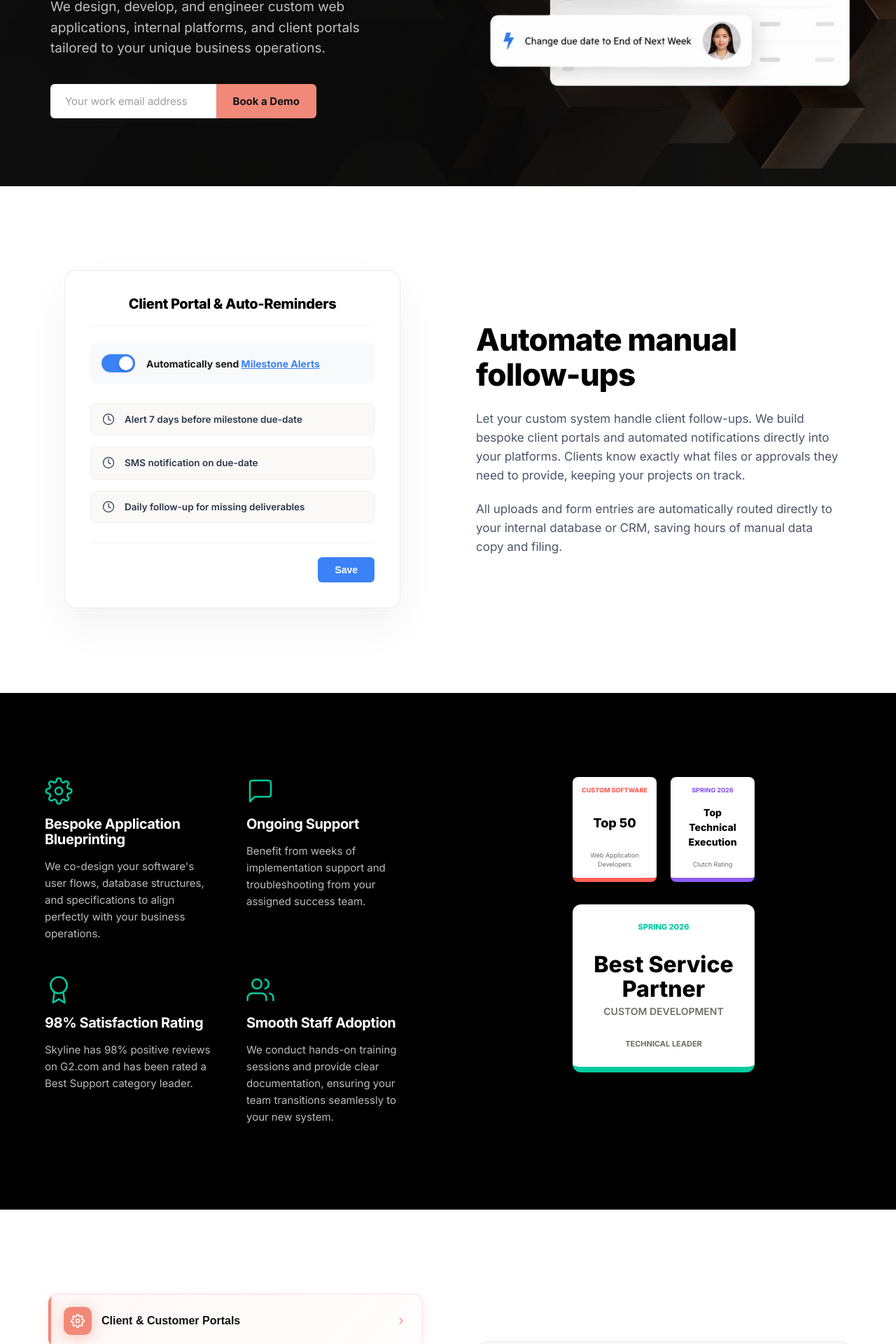
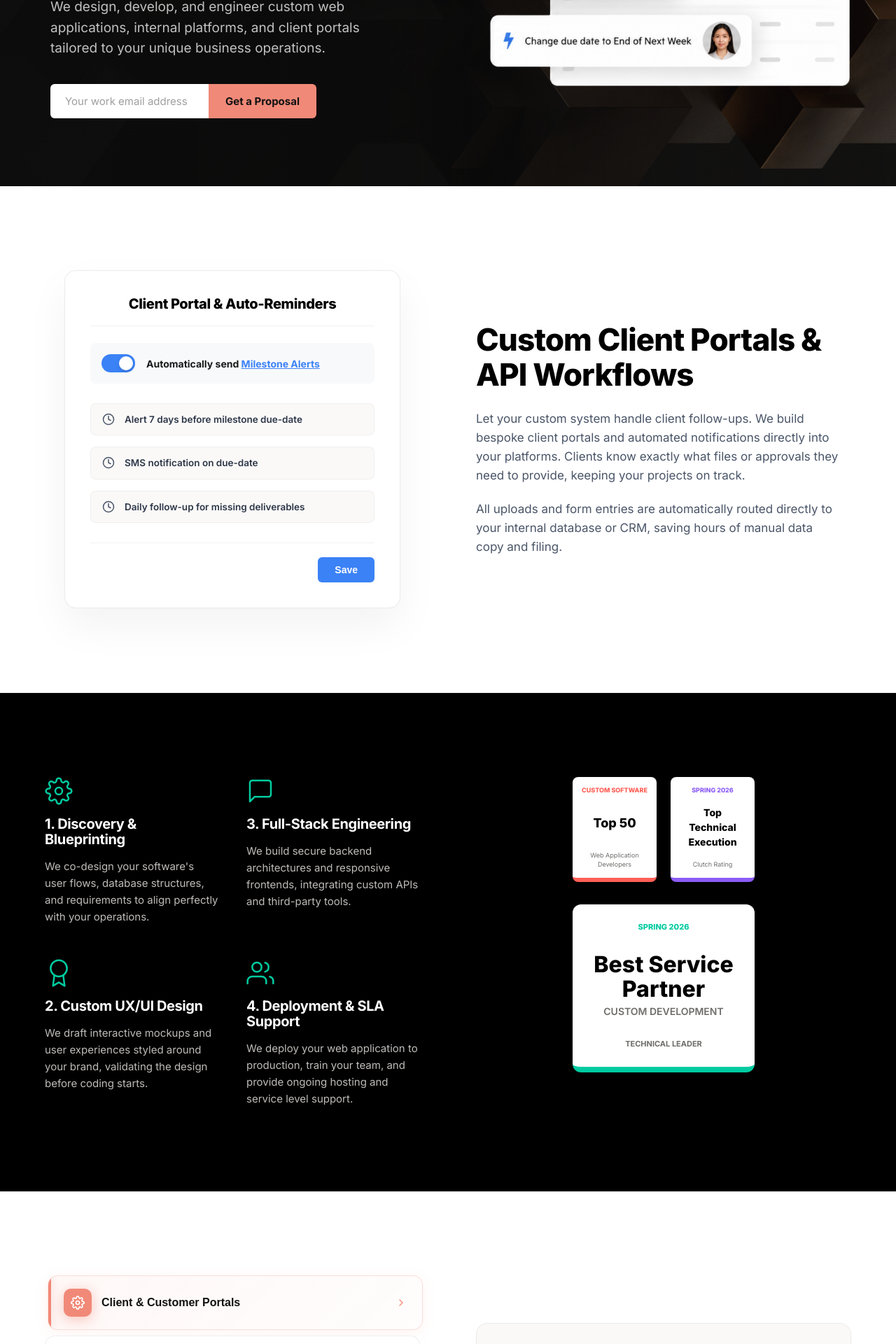
Before and after one commit to rommyansar/theskylineagency, a Next.js app: page / in a window 1280 px wide. Shown: the part 460-2380 px from the top of the page at 70% size. Built offline with nearby package versions, Linux system fonts and the light colour scheme.

Commit message:
content: refine custom software development agency positioning and deliverables

```diff
--- a/app/components/ClientChaseSection.tsx
+++ b/app/components/ClientChaseSection.tsx
@@ -78,7 +78,7 @@ export default function ClientChaseSection() {
 
           {/* Right Column: Copy & Content */}
           <div className="chase-right-col">
-            <h2 className="chase-title">Automate manual follow-ups</h2>
+            <h2 className="chase-title">Custom Client Portals & API Workflows</h2>
 
             <p className="chase-desc">
               Let your custom system handle client follow-ups. We build bespoke client portals and automated notifications directly into your platforms. Clients know exactly what files or approvals they need to provide, keeping your projects on track.
--- a/app/components/HeroSection.tsx
+++ b/app/components/HeroSection.tsx
@@ -16,7 +16,7 @@ export default function HeroSection() {
     try {
       const res = await submitDemoRequest(email);
       if (res.success) {
-        alert(`Thank you! Demo request booked for: ${email}`);
+        alert(`Thank you! Project request sent for: ${email}`);
         setEmail('');
       } else {
         alert(`Could not send request: ${res.error}`);
@@ -61,7 +61,7 @@ export default function HeroSection() {
                 className="hero-pill-submit-btn"
                 disabled={isSubmitting}
               >
-                {isSubmitting ? 'Sending...' : 'Book a Demo'}
+                {isSubmitting ? 'Sending...' : 'Get a Proposal'}
               </button>
             </form>
           </div>
--- a/app/components/Navbar.tsx
+++ b/app/components/Navbar.tsx
@@ -119,7 +119,7 @@ export default function Navbar() {
           {/* CTA buttons */}
           <div className="nav-cta-group desktop-only">
             <a href="#contact" className="btn-primary" style={{ padding: '8px 18px', fontSize: '14px' }} onClick={openDemoModal}>
-              Book a Demo
+              Start a Project
             </a>
           </div>
 
@@ -143,7 +143,7 @@ export default function Navbar() {
             <a href={isHome ? '#services' : '/#services'} className="mobile-nav-link" onClick={closeMobileMenu}>Services</a>
             <a href="/pricing" className="mobile-nav-link" onClick={closeMobileMenu}>Pricing</a>
             <a href="#contact" className="mobile-nav-cta" onClick={(e) => { closeMobileMenu(); openDemoModal(e); }}>
-              Book a Demo
+              Start a Project
             </a>
           </div>
         </div>
@@ -154,7 +154,7 @@ export default function Navbar() {
         <div className="checkout-overlay" onClick={closeDemoModal}>
           <div className="checkout-modal" onClick={e => e.stopPropagation()} style={{ maxWidth: '480px' }}>
             <div className="checkout-header">
-              <h3>Book a Demo</h3>
+              <h3>Start a Project</h3>
               <button className="checkout-close" onClick={closeDemoModal}>
                 <svg width="20" height="20" viewBox="0 0 24 24" fill="none" stroke="currentColor" strokeWidth="2">
                   <line x1="18" y1="6" x2="6" y2="18"></line>
@@ -234,7 +234,7 @@ export default function Navbar() {
                   </div>
                   <h4 style={{ fontSize: '20px', fontWeight: 800, marginBottom: '12px', color: '#121212' }}>Request Received!</h4>
                   <p style={{ fontSize: '15px', color: 'var(--text-secondary)', lineHeight: '1.6', marginBottom: '24px' }}>
-                    Thank you for booking a demo. Our team will review your details and reach out to schedule your live walkthrough shortly.
+                    Thank you for reaching out. Our team will review your project requirements and get in touch to schedule a project discovery consultation shortly.
                   </p>
                   <button
                     onClick={closeDemoModal}
--- a/app/components/OnboardingGrid.tsx
+++ b/app/components/OnboardingGrid.tsx
@@ -13,16 +13,16 @@ export default function OnboardingGrid() {
                 <circle cx="12" cy="12" r="3" />
                 <path d="M19.4 15a1.65 1.65 0 0 0 .33 1.82l.06.06a2 2 0 1 1-2.83 2.83l-.06-.06a1.65 1.65 0 0 0-1.82-.33 1.65 1.65 0 0 0-1 1.51V21a2 2 0 0 1-4 0v-.09A1.65 1.65 0 0 0 9 19.4a1.65 1.65 0 0 0-1.82.33l-.06.06a2 2 0 1 1-2.83-2.83l.06-.06a1.65 1.65 0 0 0 .33-1.82 1.65 1.65 0 0 0-1.51-1H3a2 2 0 0 1 0-4h.09A1.65 1.65 0 0 0 4.6 9a1.65 1.65 0 0 0-.33-1.82l-.06-.06a2 2 0 1 1 2.83-2.83l.06.06a1.65 1.65 0 0 0 1.82.33H9a1.65 1.65 0 0 0 1-1.51V3a2 2 0 0 1 4 0v.09a1.65 1.65 0 0 0 1 1.51 1.65 1.65 0 0 0 1.82-.33l.06-.06a2 2 0 1 1 2.83 2.83l-.06.06a1.65 1.65 0 0 0-.33 1.82V9a1.65 1.65 0 0 0 1.51 1H21a2 2 0 0 1 0 4h-.09a1.65 1.65 0 0 0-1.51 1z" />
               </svg>
-              <h3>Bespoke Application Blueprinting</h3>
-              <p>We co-design your software's user flows, database structures, and specifications to align perfectly with your business operations.</p>
+              <h3>1. Discovery & Blueprinting</h3>
+              <p>We co-design your software's user flows, database structures, and requirements to align perfectly with your operations.</p>
             </div>
 
             <div className="onboarding-grid-item">
               <svg width="40" height="40" viewBox="0 0 24 24" fill="none" stroke="currentColor" strokeWidth="1.5" strokeLinecap="round" strokeLinejoin="round">
                 <path d="M21 15a2 2 0 0 1-2 2H7l-4 4V5a2 2 0 0 1 2-2h14a2 2 0 0 1 2 2z" />
               </svg>
-              <h3>Ongoing Support</h3>
-              <p>Benefit from weeks of implementation support and troubleshooting from your assigned success team.</p>
+              <h3>3. Full-Stack Engineering</h3>
+              <p>We build secure backend architectures and responsive frontends, integrating custom APIs and third-party tools.</p>
             </div>
 
             <div className="onboarding-grid-item">
@@ -30,8 +30,8 @@ export default function OnboardingGrid() {
                 <circle cx="12" cy="8" r="7" />
                 <polyline points="8.21 13.89 7 23 12 20 17 23 15.79 13.88" />
               </svg>
-              <h3>98% Satisfaction Rating</h3>
-              <p>Skyline has 98% positive reviews on G2.com and has been rated a Best Support category leader.</p>
+              <h3>2. Custom UX/UI Design</h3>
+              <p>We draft interactive mockups and user experiences styled around your brand, validating the design before coding starts.</p>
             </div>
 
             <div className="onboarding-grid-item">
@@ -41,8 +41,8 @@ export default function OnboardingGrid() {
                 <path d="M23 21v-2a4 4 0 0 0-3-3.87" />
                 <path d="M16 3.13a4 4 0 0 1 0 7.75" />
               </svg>
-              <h3>Smooth Staff Adoption</h3>
-              <p>We conduct hands-on training sessions and provide clear documentation, ensuring your team transitions seamlessly to your new system.</p>
+              <h3>4. Deployment & SLA Support</h3>
+              <p>We deploy your web application to production, train your team, and provide ongoing hosting and service level support.</p>
             </div>
           </div>
 
--- a/app/components/PracticeManagementSection.tsx
+++ b/app/components/PracticeManagementSection.tsx
@@ -227,10 +227,10 @@ export default function PracticeManagementSection() {
         <div className="practice-mgmt-header">
           <div className="practice-mgmt-header-text">
             <h2 className="practice-mgmt-title">
-              Manage Your Entire Operations
+              Bespoke Web Applications We Build
             </h2>
             <p className="practice-mgmt-sub">
-              Bespoke digital platforms engineered to power your business workflows, clients, and revenue.
+              We design and engineer tailored software systems to power your operations, customer experiences, and revenue streams.
             </p>
           </div>
 
--- a/app/components/TalkCTASection.tsx
+++ b/app/components/TalkCTASection.tsx
@@ -33,9 +33,9 @@ export default function TalkCTASection() {
       <div className="spheres-bg-right"></div>
 
       <div className="section-container">
-        <h2 className="talk-cta-title">Let's talk about your custom software needs.</h2>
+        <h2 className="talk-cta-title">Ready to build your custom application?</h2>
         <p className="talk-cta-sub">
-          Get started by becoming a Skyline customer and start a live chat with our team.
+          Get in touch with our engineering team to discuss your project requirements and receive a custom estimate.
         </p>
 
         {/* Pill Form */}
@@ -54,7 +54,7 @@ export default function TalkCTASection() {
               className="pill-form-btn"
               disabled={isSubmitting}
             >
-              {isSubmitting ? 'Sending...' : 'Book a Demo'}
+              {isSubmitting ? 'Sending...' : 'Get a Proposal'}
             </button>
           </form>
         </div>
--- a/app/components/ThreePillarsSection.tsx
+++ b/app/components/ThreePillarsSection.tsx
@@ -216,30 +216,30 @@ export default function ThreePillarsSection() {
                   <div className="mockup-task-cards-list">
                     {[
                       {
-                        title: 'Client Onboarding',
+                        title: 'Client Portal Integration',
                         client: 'Pacific Coast Logistics',
-                        status: 'In Progress',
-                        budget: '3h 30m',
-                        actual: '1h 15m',
-                        remaining: '2h 15m',
+                        status: 'Active',
+                        budget: '30 Deliverables',
+                        actual: '24 Completed',
+                        remaining: '6 Pending',
                         colorClass: 'color-teal'
                       },
                       {
-                        title: 'Project Delivery',
+                        title: 'Custom Checkout API',
                         client: 'Farmer Fresh Markets',
-                        status: 'In Progress',
-                        budget: '2h',
-                        actual: '30m',
-                        remaining: '1h 30m',
+                        status: 'Testing',
+                        budget: '15 Milestones',
+                        actual: '12 Completed',
+                        remaining: '3 Pending',
                         colorClass: 'color-teal'
                       },
                       {
-                        title: 'API Database Sync',
+                        title: 'Database Sync Routine',
                         client: 'Harriet London Consulting',
                         status: 'In Progress',
-                        budget: '3h 30m',
-                        actual: '1h',
-                        remaining: '2h 30m',
+                        budget: '10 Modules',
+                        actual: '8 Completed',
+                        remaining: '2 Pending',
                         colorClass: 'color-purple'
                       }
                     ].map((card, idx) => (
```
Also changed, not shown: app/components/KaiTestimonial.tsx (+8 -8 lines), app/components/PricingSection.tsx (+6 -6 lines).
